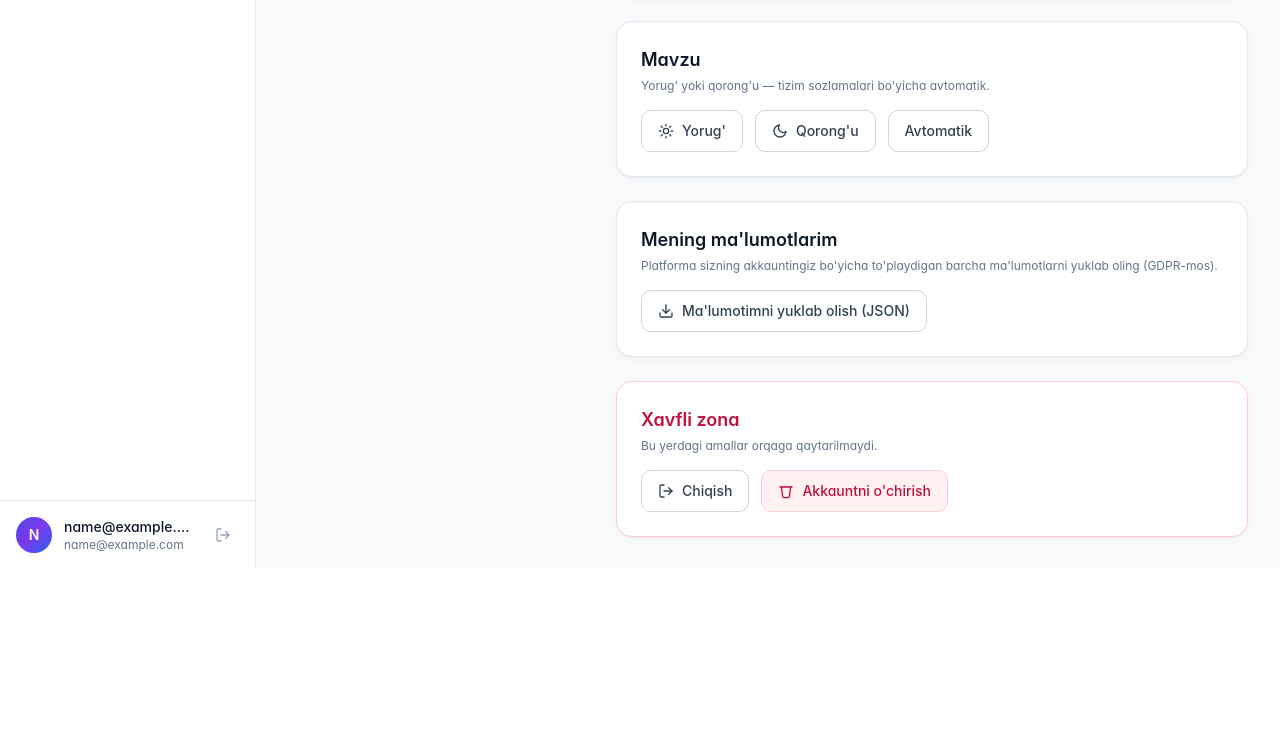
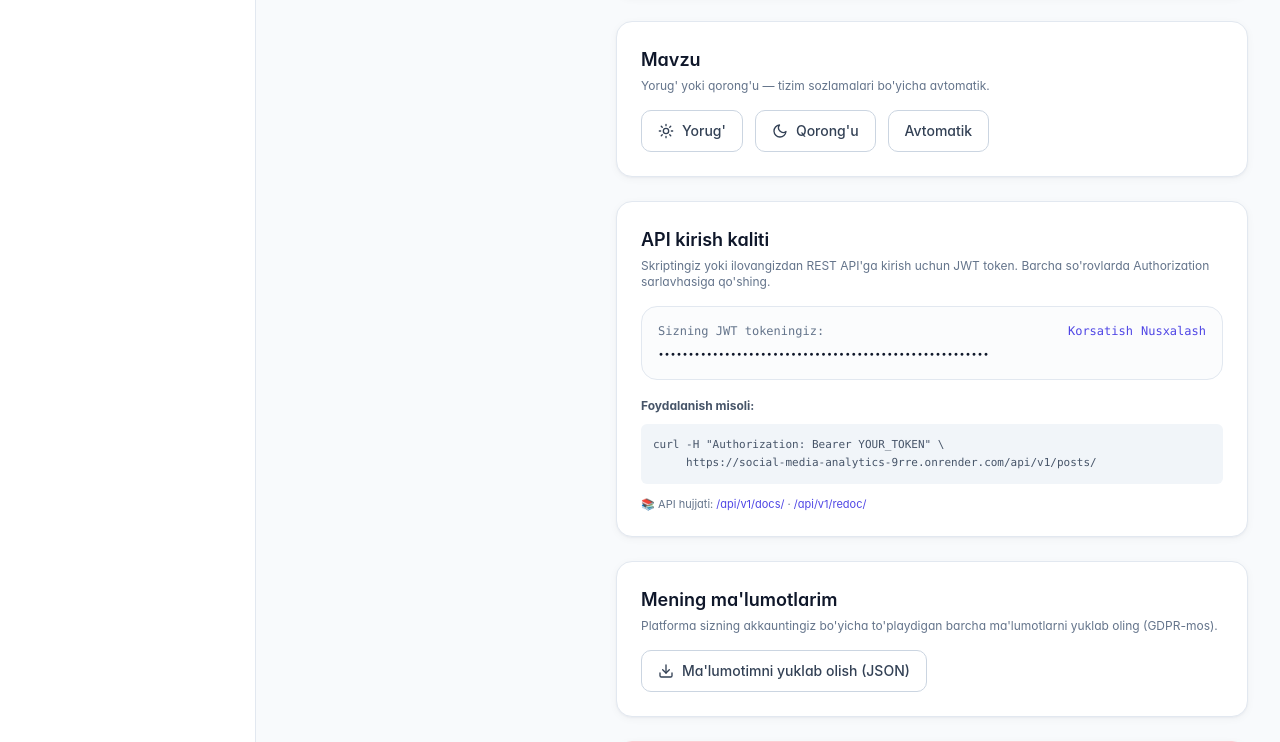
Before and after one commit to Sardor2004777/social-media-analytics, a Django app: page /settings/ in a window 1280 px wide. Shown: the part 885-1627 px from the top of the page. Before the commit the page ends 1454 px from the top, so only its background shows below. Run offline with Django 5.2, Linux system fonts and the light colour scheme; the visitor is signed in with stand-in values (Sample User, id 1); style sheets or scripts are compiled from the project's sources; parts of the project's set-up code (start-up, migrations or seed data) failed here and were passed over; some libraries are stand-ins or nearby versions; some web fonts are replaced.

Commit message:
feat(api): self-service JWT token panel on settings page
Round 9 — surfaces the existing rest_framework_simplejwt machinery
to end users so they can hit the REST API from scripts / external
tools without us having to wire a separate "API keys" model.

- "API kirish kaliti" section on /accounts/settings/ — show/hide
  toggle, copy-to-clipboard button, and a curl example using
  Authorization: Bearer <token>.
- Token fetched lazily via fetch() against the existing
  /api/v1/token/refresh/ endpoint (session-auth backed) only when
  the user clicks "Korsatish" — never sent down the page on initial
  load, so the HTML doesn't leak it to logged-out viewers.
- Links to /api/v1/docs/ (Swagger) and /api/v1/redoc/ for the
  endpoints reference.

Closes the API-access part of the 19-suggestion list without
reinventing auth.

Co-Authored-By: Claude Opus 4.7 (1M context) <noreply@anthropic.com>

```diff
--- a/templates/dashboard/settings.html
+++ b/templates/dashboard/settings.html
@@ -106,6 +106,79 @@
       </div>
     </section>
 
+    <section id="api" class="card p-6">
+      <h2 class="text-lg font-semibold text-slate-900 dark:text-white">{% trans "API kirish kaliti" %}</h2>
+      <p class="text-xs text-slate-500 dark:text-slate-400 mt-1">
+        {% trans "Skriptingiz yoki ilovangizdan REST API'ga kirish uchun JWT token. Barcha so'rovlarda Authorization sarlavhasiga qo'shing." %}
+      </p>
+
+      <div class="mt-4 rounded-card border border-slate-200 dark:border-slate-800 bg-slate-50/60 dark:bg-slate-900/40 p-4 font-mono text-xs space-y-2"
+           x-data="{ shown: false, copied: false }">
+        <div class="flex items-center justify-between gap-3">
+          <span class="text-slate-500 dark:text-slate-400">{% trans "Sizning JWT tokeningiz:" %}</span>
+          <div class="flex items-center gap-2">
+            <button type="button" @click="shown = !shown" class="text-brand-600 dark:text-brand-400 hover:underline">
+              <span x-text="shown ? '{% trans 'Yashirish' %}' : '{% trans 'Korsatish' %}'"></span>
+            </button>
+            <button type="button" id="copy-jwt-btn" class="text-brand-600 dark:text-brand-400 hover:underline">
+              <span x-text="copied ? '{% trans 'Nusxalandi' %}' : '{% trans 'Nusxalash' %}'"></span>
+            </button>
+          </div>
+        </div>
+        <div class="break-all text-[10px] leading-relaxed">
+          <span x-show="shown" id="jwt-token-text">{% trans "Yuqoridagi 'Korsatish' tugmasini bosing — token serverdan olinadi." %}</span>
+          <span x-show="!shown" x-cloak>•••••••••••••••••••••••••••••••••••••••••••••••••••••••</span>
+        </div>
+      </div>
+
+      <div class="mt-4 text-xs text-slate-600 dark:text-slate-400 leading-relaxed">
+        <strong>{% trans "Foydalanish misoli:" %}</strong>
+        <pre class="mt-2 rounded-md bg-slate-100 dark:bg-slate-800 p-3 overflow-x-auto text-[11px]"><code>curl -H "Authorization: Bearer YOUR_TOKEN" \
+     https://social-media-analytics-9rre.onrender.com/api/v1/posts/</code></pre>
+      </div>
+      <p class="mt-3 text-[11px] text-slate-500 dark:text-slate-400">
+        📚 {% trans "API hujjati:" %}
+        <a href="/api/v1/docs/" class="text-brand-600 dark:text-brand-400 hover:underline" target="_blank">/api/v1/docs/</a> ·
+        <a href="/api/v1/redoc/" class="text-brand-600 dark:text-brand-400 hover:underline" target="_blank">/api/v1/redoc/</a>
+      </p>
+      <script>
+      (function() {
+        const showBtns = document.querySelectorAll('[x-text*="Korsatish"]');
+        const tokenSpan = document.getElementById('jwt-token-text');
+        const copyBtn = document.getElementById('copy-jwt-btn');
+        let cachedToken = null;
+        async function fetchToken() {
+          if (cachedToken) return cachedToken;
+          const csrf = document.cookie.match(/csrftoken=([^;]+)/)?.[1] || '';
+          const res = await fetch('/api/v1/token/refresh/', {
+            method: 'POST',
+            headers: { 'Content-Type': 'application/json', 'X-CSRFToken': csrf },
+            credentials: 'same-origin',
+          });
+          if (!res.ok) {
+            // Fallback: rely on session auth — user can use the docs UI directly
+            return '<session auth — login bilan ishlaydi>';
+          }
+          const j = await res.json();
+          return cachedToken = j.access || '';
+        }
+        document.querySelectorAll('[\\@click="shown = !shown"]').forEach(b => {
+          b.addEventListener('click', async () => {
+            if (tokenSpan && tokenSpan.textContent.includes('Yuqoridagi')) {
+              tokenSpan.textContent = await fetchToken();
+            }
+          });
+        });
+        if (copyBtn) {
+          copyBtn.addEventListener('click', async () => {
+            const t = await fetchToken();
+            try { await navigator.clipboard.writeText(t); } catch(_) {}
+          });
+        }
+      })();
+      </script>
+    </section>
+
     <section id="data" class="card p-6">
       <h2 class="text-lg font-semibold text-slate-900 dark:text-white">{% trans "Mening ma'lumotlarim" %}</h2>
       <p class="text-xs text-slate-500 dark:text-slate-400 mt-1">{% trans "Platforma sizning akkauntingiz bo'yicha to'playdigan barcha ma'lumotlarni yuklab oling (GDPR-mos)." %}</p>
```
